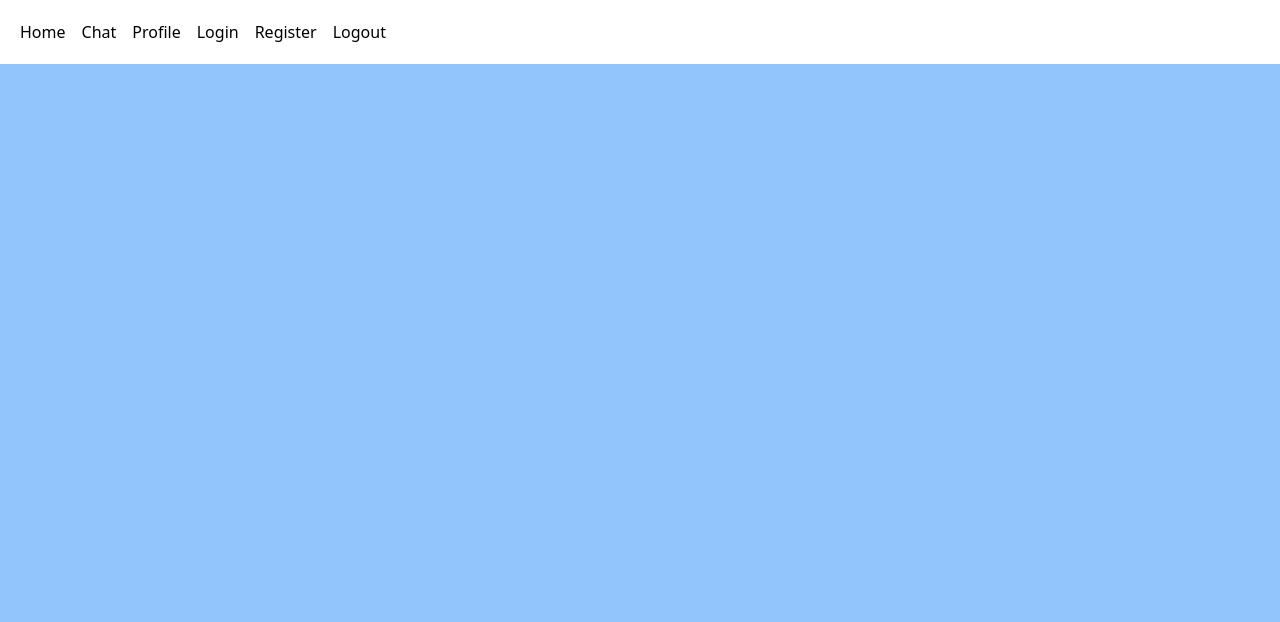
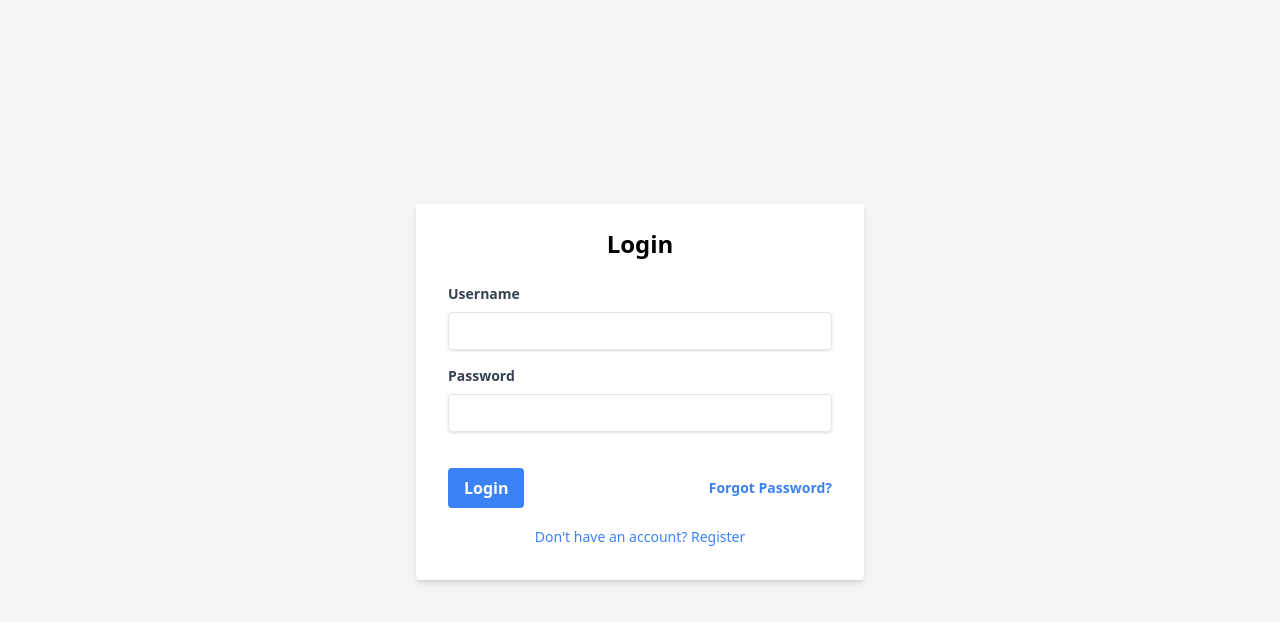
Before and after one commit to Snezana1412/chat-app-backend, a React (Vite) app in the folder frontend/: page / in a window 1280 px wide. Shown: the top 622 px of the page. Built offline with nearby package versions, Linux system fonts and the light colour scheme.

Commit message:
added login, auth context

```diff
--- a/frontend/src/App.jsx
+++ b/frontend/src/App.jsx
@@ -1,46 +1,34 @@
-import { Routes, Route } from "react-router-dom";
 import "./index.scss";
 import Login from "./pages/Login";
 import Register from "./pages/Register";
 import Verification from "./pages/Verification";
 import ForgotPassword from "./pages/ForgotPassword";
 import Chat from "./pages/Chat";
-import { NavLink } from "react-router-dom";
+
 import Profile from "./pages/Profile";
+import PrivateRoute from "./components/PrivateRoute";
+import { AuthProvider } from "./context/AuthProvider";
+import { BrowserRouter as Router, Route, Routes } from "react-router-dom";
 
 function App() {
   return (
     <div className='bg-blue-300 min-h-screen'>
-      <nav className='main-nav bg-white p-5'>
-        <ul className='flex gap-x-4'>
-          <li>
-            <NavLink to='/'>Home</NavLink>
-          </li>
-          <li>
-            <NavLink to='/chat'>Chat</NavLink>
-          </li>
-          <li>
-            <NavLink to='/profile'>Profile</NavLink>
-          </li>
-          <li>
-            <NavLink to='/login'>Login</NavLink>
-          </li>
-          <li>
-            <NavLink to='/register'>Register</NavLink>
-          </li>
-          <li>
-            <NavLink to='/logout'>Logout</NavLink>
-          </li>
-        </ul>
-      </nav>
+      <Router>
+        <AuthProvider>
           <Routes>
+            <Route element={<PrivateRoute />}>
+              {" "}
+              <Route path='/chat' element={<Chat />} />
+              <Route path='/profile' element={Profile} />
+            </Route>
+            <Route path='/' element={<Login />} />
             <Route path='/login' element={<Login />} />
             <Route path='/register' element={<Register />} />
             <Route path='/verification' element={<Verification />} />
             <Route path='/forgot-password' element={<ForgotPassword />} />
-        <Route path='/chat' element={<Chat />} />
-        <Route path='/profile' element={Profile} />
           </Routes>
+        </AuthProvider>
+      </Router>
     </div>
   );
 }
--- /dev/null
+++ b/frontend/src/components/Nav.jsx
@@ -0,0 +1,30 @@
+import { NavLink } from "react-router-dom";
+
+function Nav() {
+  return (
+    <nav className='main-nav bg-white p-5'>
+      <ul className='flex gap-x-4'>
+        <li>
+          <NavLink to='/'>Home</NavLink>
+        </li>
+        <li>
+          <NavLink to='/chat'>Chat</NavLink>
+        </li>
+        <li>
+          <NavLink to='/profile'>Profile</NavLink>
+        </li>
+        <li>
+          <NavLink to='/login'>Login</NavLink>
+        </li>
+        <li>
+          <NavLink to='/register'>Register</NavLink>
+        </li>
+        <li>
+          <NavLink to='/logout'>Logout</NavLink>
+        </li>
+      </ul>
+    </nav>
+  );
+}
+
+export default Nav;
--- /dev/null
+++ b/frontend/src/components/PrivateRoute.jsx
@@ -0,0 +1,11 @@
+import { Navigate, Outlet } from "react-router-dom";
+
+import useAuth from "../context/useAuth";
+
+const PrivateRoute = () => {
+  const { isAuthenticated } = useAuth();
+
+  return isAuthenticated ? <Outlet /> : <Navigate to='/login' />;
+};
+
+export default PrivateRoute;
--- /dev/null
+++ b/frontend/src/context/AuthProvider.jsx
@@ -0,0 +1,93 @@
+import { createContext, useEffect, useState } from "react";
+
+export const AuthContext = createContext({
+  isAuthenticated: false,
+  user: {},
+  login: () => {},
+  logout: () => {},
+});
+
+// Create a context with default values
+// export const AuthContext = createContext({
+//   isAuthenticated: false,
+//   user: null,
+//   login: () => {},
+//   logout: () => {},
+// });
+
+// eslint-disable-next-line react/prop-types
+export const AuthProvider = ({ children }) => {
+  // const [isAuthenticated, setIsAuthenticated] = useState(false);
+  // const [user, setUser] = useState(null);
+
+  // useEffect(() => {
+  //   // Check if user is already authenticated (e.g., from a cookie or local storage)
+  //   const storedUser = localStorage.getItem("user");
+  //   if (storedUser) {
+  //     setUser(JSON.parse(storedUser));
+  //     setIsAuthenticated(true);
+  //   }
+  // }, []);
+
+  // const login = (userData) => {
+  //   // Simulate login API call
+  //   setUser(userData);
+  //   setIsAuthenticated(true);
+  //   localStorage.setItem("user", JSON.stringify(userData));
+  // };
+
+  // const logout = () => {
+  //   // Simulate logout API call
+  //   setUser(null);
+  //   setIsAuthenticated(false);
+  //   localStorage.removeItem("user");
+  // };
+
+  // return (
+  //   <AuthContext.Provider value={{ isAuthenticated, user, login, logout }}>
+  //     {children}
+  //   </AuthContext.Provider>
+  // );
+
+  const [user, setUser] = useState(null);
+
+  const [token, setToken] = useState(null);
+
+  let isAuthenticated = false;
+
+  useEffect(() => {
+    const storedUser = localStorage.getItem("user");
+    if (storedUser) {
+      setUser(JSON.parse(storedUser));
+
+      isAuthenticated = true;
+    }
+  }, []);
+
+  const login = (userData) => {
+    console.log("🚀 ~ login ~ userData:", userData);
+    setToken(userData);
+    setUser(userData);
+    isAuthenticated = true;
+    localStorage.setItem("user", JSON.stringify(userData));
+    // asign context user value
+  };
+
+  console.log(user, isAuthenticated, token);
+
+  const logout = () => {
+    setToken(null);
+
+    localStorage.removeItem("user");
+  };
+  if (localStorage.getItem("user")) {
+    isAuthenticated = true;
+  }
+
+  return (
+    <AuthContext.Provider
+      value={{ isAuthenticated, user, setUser, login, logout }}>
+      {children}
+    </AuthContext.Provider>
+  );
+};
--- /dev/null
+++ b/frontend/src/context/useAuth.jsx
@@ -0,0 +1,14 @@
+import { useContext } from "react";
+import { AuthContext } from "./AuthProvider";
+
+export const useAuth = () => {
+  const context = useContext(AuthContext);
+  console.log(context);
+  if (!context) {
+    throw new Error("useAuth must be used within an AuthProvider");
+  }
+
+  return context;
+};
+
+export default useAuth;
--- /dev/null
+++ b/frontend/src/hooks/useAuthHook.jsx
@@ -0,0 +1,20 @@
+import { useState, useEffect } from "react";
+
+export const useAuthHook = () => {
+  const [isAuthenticated, setIsAuthenticated] = useState(false);
+
+  useEffect(() => {
+    // Your authentication logic here
+    // Perform any necessary authentication checks and set isAuthenticated accordingly
+    // For example, check if the user is logged in or has valid credentials
+    // Update setIsAuthenticated with the result
+    const token = localStorage.getItem("user");
+    if (token) {
+      setIsAuthenticated(true);
+    }
+  }, []);
+
+  return isAuthenticated;
+};
+
+export default useAuthHook;
--- a/frontend/src/main.jsx
+++ b/frontend/src/main.jsx
@@ -1,13 +1,10 @@
 import { StrictMode } from "react";
 import { createRoot } from "react-dom/client";
 import App from "./App.jsx";
-import { BrowserRouter } from "react-router-dom";
 import "./index.scss";
 
 createRoot(document.getElementById("root")).render(
   <StrictMode>
-    <BrowserRouter>
-      <App />
-    </BrowserRouter>
+    <App />
   </StrictMode>
 );
--- a/frontend/src/pages/Chat.jsx
+++ b/frontend/src/pages/Chat.jsx
@@ -1,4 +1,5 @@
 import { useState, useEffect } from "react";
+import Nav from "../components/Nav";
 
 const Chat = () => {
   const [messages, setMessages] = useState([]);
@@ -18,6 +19,7 @@ const Chat = () => {
 
   return (
     <div className='flex flex-col h-screen bg-gray-100'>
+      <Nav />
       <div className='flex-1 p-4 overflow-y-auto'>
         {messages.map((message, index) => (
           <div key={index} className='mb-2'>
--- a/frontend/src/pages/Login.jsx
+++ b/frontend/src/pages/Login.jsx
@@ -1,18 +1,81 @@
 import { useState } from "react";
-import { Link, useNavigate } from "react-router-dom";
+import { Link, Navigate, useNavigate } from "react-router-dom";
+import * as Yup from "yup";
+import axios from "axios";
+import useAuth from "../context/useAuth";
 
 const Login = () => {
-  const [email, setEmail] = useState("");
-  const [password, setPassword] = useState("");
+  const { login } = useAuth();
+  const [user, setUser] = useState({
+    username: "",
+    password: "",
+  });
+
+  const [errors, setErrors] = useState(null);
+  const [beErr, setBeError] = useState(null);
+  const [status, setStatus] = useState(false);
+
   const navigate = useNavigate();
 
-  const handleSubmit = (e) => {
+  const changeHandler = (e) => {
+    setUser({ ...user, [e.target.name]: e.target.value });
+  };
+
+  // define validation schema for user
+  const loginSchema = Yup.object({
+    username: Yup.string().required("Email address is required"),
+
+    password: Yup.string()
+      .required("Password is required")
+      .min(5, "Password is too short")
+      .matches(/[a-z]/, "Password should contains lower-case letter")
+      .matches(/[A-Z]/, "Password should contains upper-case letter")
+      .matches(/[0-9]/, "Password should contains number"),
+  });
+
+  const handleSubmit = async (e) => {
     e.preventDefault();
     // Implement login logic here
-    navigate("/chat");
+    try {
+      await loginSchema.validate(user, { abortEarly: false, strict: false });
+      login("token"); // login user
+      const res = await axios({
+        url: "http://localhost:3000/api/users/login",
+        method: "POST",
+        data: user,
+        withCredentials: true,
+      }).catch((error) => {
+        console.error(error);
+        throw error;
+      });
+      console.log(res);
+
+      setStatus(res.status === 200 ? true : false);
+      console.log(res.data);
+      login(res.data.user);
+      navigate("/chat");
+    } catch (error) {
+      // backend error
+      if (error.response) {
+        // console.log(error.response)
+        setBeError(error.response.data.msg);
+      }
+
+      // validation errors
+      const vErrors = {};
+      if (error.name === "ValidationError") {
+        error.inner.forEach((err) => {
+          vErrors[err.path] = err.message;
+        });
+
+        setErrors(vErrors);
+      }
+    }
   };
 
-  return (
+  return status ? (
+    <Navigate to='/posts' replace={true} />
+  ) : (
     <div className='flex justify-center items-center h-screen bg-gray-100'>
       <div className='w-full max-w-md'>
         <form
@@ -23,15 +86,19 @@ const Login = () => {
             <label
               className='block text-gray-700 text-sm font-bold mb-2'
               htmlFor='email'>
-              Email
+              Username
             </label>
             <input
-              type='email'
-              id='email'
-              value={email}
-              onChange={(e) => setEmail(e.target.value)}
+              type='text'
+              id='username'
+              name='username'
+              onChange={changeHandler}
+              value={user.username}
               className='shadow appearance-none border rounded w-full py-2 px-3 text-gray-700 leading-tight focus:outline-none focus:shadow-outline'
             />
+            {errors?.email && (
+              <div className='text-red-500 text-sm'>{errors.email}</div>
+            )}
           </div>
           <div className='mb-6'>
             <label
@@ -42,10 +109,14 @@ const Login = () => {
             <input
               type='password'
               id='password'
-              value={password}
-              onChange={(e) => setPassword(e.target.value)}
+              name='password'
+              onChange={changeHandler}
+              value={user.password}
               className='shadow appearance-none border rounded w-full py-2 px-3 text-gray-700 mb-3 leading-tight focus:outline-none focus:shadow-outline'
             />
+            {errors?.password && (
+              <div className='text-red-500 text-sm'>{errors.password}</div>
+            )}
           </div>
           <div className='flex items-center justify-between'>
             <button
@@ -53,6 +124,11 @@ const Login = () => {
               className='bg-blue-500 hover:bg-blue-700 text-white font-bold py-2 px-4 rounded focus:outline-none focus:shadow-outline'>
               Login
             </button>
+            {beErr && (
+              <div className='text-red-500 text-small text-center py-4'>
+                {beErr}
+              </div>
+            )}
             <Link
               to='/forgot-password'
               className='inline-block align-baseline font-bold text-sm text-blue-500 hover:text-blue-800'>
```
Also changed, not shown: frontend/src/pages/Register.jsx (+1 -20 lines). Lines whose indentation alone changed are shown as unchanged.
